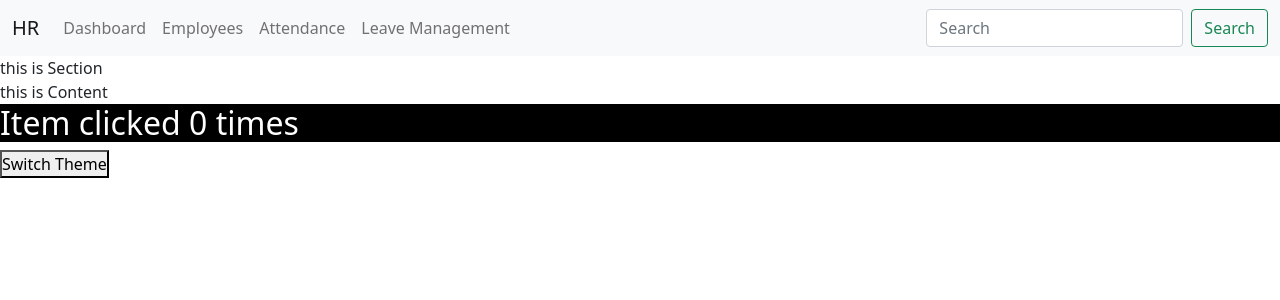
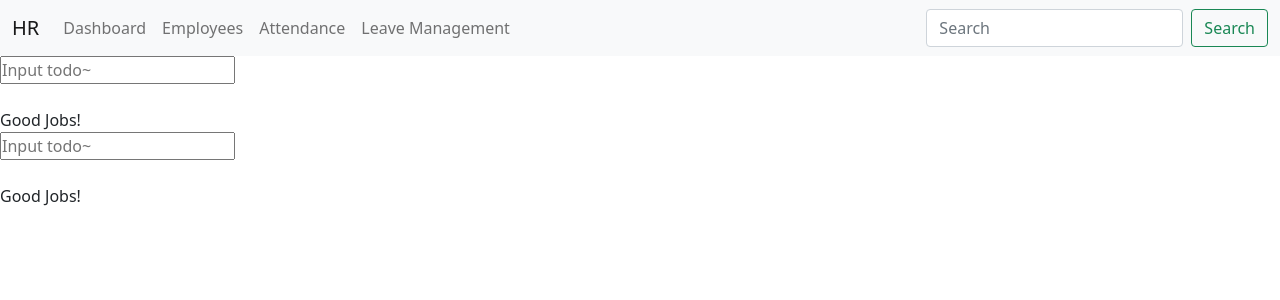
Before and after one commit to HussainShafayet/practise-react, a React (Create React App) app: page / in a window 1280 px wide. Shown: the top 300 px of the page. Built offline with nearby package versions, Linux system fonts and the light colour scheme.

Commit message:
use react useState hook

```diff
--- /dev/null
+++ b/src/components/hook/Todo.js
@@ -0,0 +1,22 @@
+import { useState } from "react";
+
+export default function Todo() {
+    const [todo, setTodo] = useState('');
+    const [warning, setWarning] = useState(null);
+    const handleTodo = (e)=>{
+        const inputValue = e.target.value;
+        console.log(inputValue);
+        const warning = inputValue.includes('.js') ? "Don't use .js extension" : null;
+
+        setTodo(inputValue);
+        setWarning(warning);
+
+    }
+  return (
+    <div>
+        <input type="text" value={todo} placeholder='Input todo~' onInput={handleTodo}/> <br></br>
+        <span>{todo}</span><br></br>
+        <span>{warning || 'Good Jobs!'}</span>
+    </div>
+  )
+}
--- /dev/null
+++ b/src/components/hook/TodoClass.js
@@ -0,0 +1,29 @@
+import React, { Component } from 'react'
+
+export default class TodoList extends Component {
+    state = {
+        todo: '',
+        warning: null
+    }
+    handleTodo = (e)=>{
+        const inputValue = e.target.value;
+        console.log(inputValue);
+        const warning = inputValue.includes('.js') ? "Don't use .js extension" : null;
+
+        this.setState({
+            todo: inputValue,
+            warning
+        })
+
+    }
+  render() {
+      const { todo, warning } = this.state;
+    return (
+      <div>
+          <input type="text" value={todo} placeholder='Input todo~' onInput={this.handleTodo}/> <br></br>
+          <span>{todo}</span><br></br>
+          <span>{warning || 'Good Jobs!'}</span>
+      </div>
+    )
+  }
+}
--- a/src/components/hr/dashboard.js
+++ b/src/components/hr/dashboard.js
@@ -2,6 +2,8 @@ import React, { Component } from 'react';
 import Calculator from '../lifting-state/calculator';
 import Section from '../Section';
 import ThemeContext from '../../contexts/themeContext';
+import TodoClass from '../hook/TodoClass';
+import Todo from '../hook/Todo';
 
 
 export default class Dashboard extends Component {
@@ -18,10 +20,12 @@ export default class Dashboard extends Component {
     return (
       <div>
         {/* <Calculator /> */}
-
+{/*
         <ThemeContext.Provider value={{theme,switchTheme:this.switchTheme}}>
           <Section />
-        </ThemeContext.Provider>
+        </ThemeContext.Provider> */}
+        <TodoClass />
+        <Todo />
       </div>
     )
   }
```
